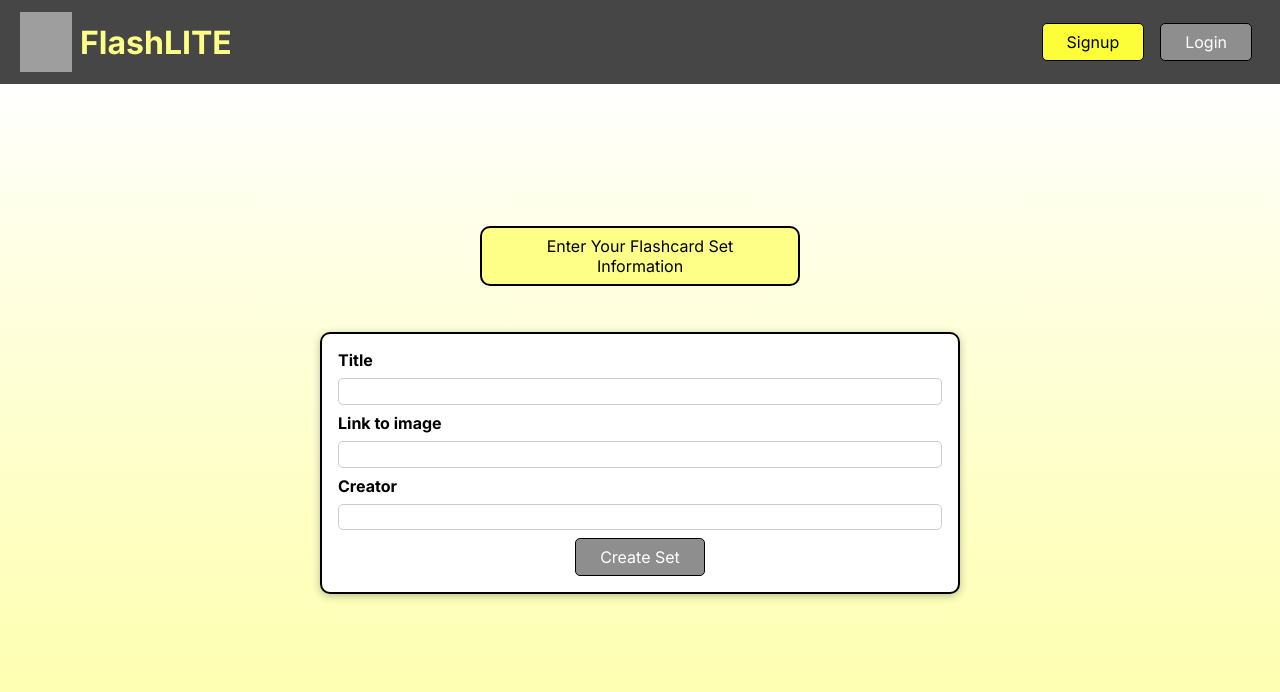
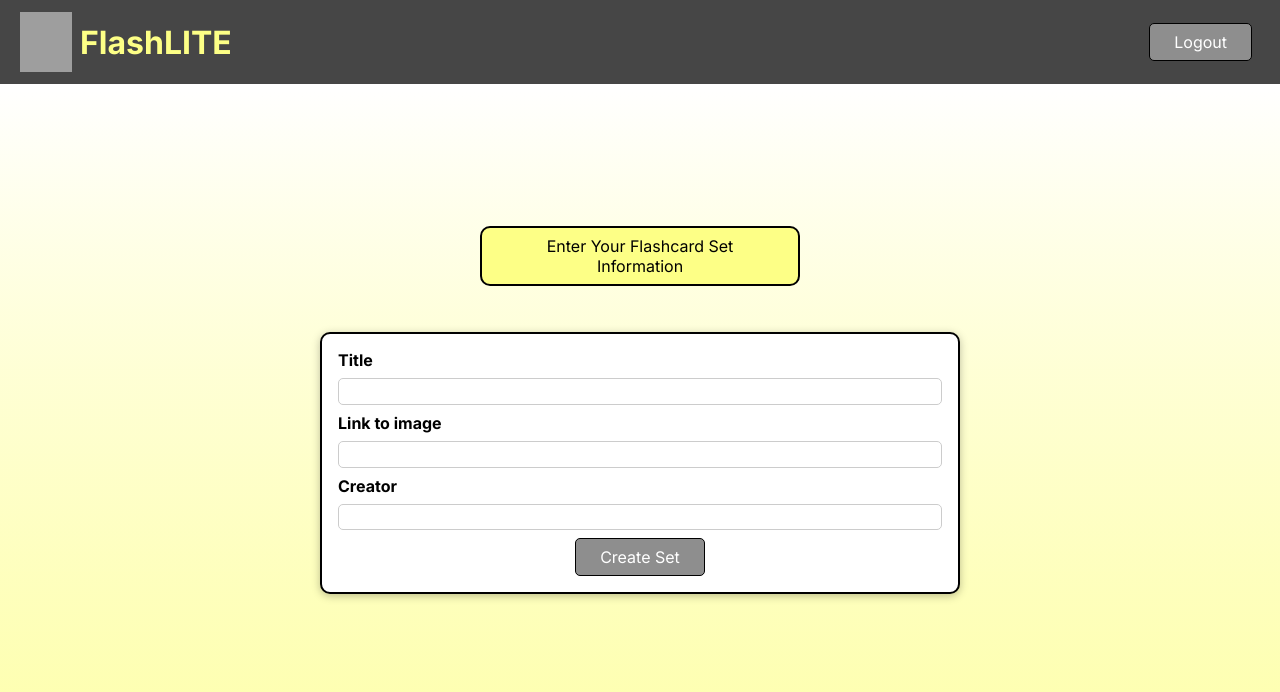
Before and after one commit to mrpeanutma/flashlite-notetaking, a Next.js app: page /create-set in a window 1280 px wide. Shown: the top 692 px of the page. Built offline with nearby package versions, Linux system fonts and the light colour scheme; grey boxes are pictures that could not be loaded.

Commit message:
fixed login/logout differences

```diff
--- a/app/create-set/page.js
+++ b/app/create-set/page.js
@@ -10,7 +10,7 @@ function Home() {
 
   return (
     <div className='page'>
-        <Hdr />
+        <Hdr signedIn={true}/>
         <AddSet />
     </div>
   );
--- a/app/flashlite-components/SetList.js
+++ b/app/flashlite-components/SetList.js
@@ -31,7 +31,7 @@ function SetList({items, signedIn}) {
     } else {
         return (
             <div>
-                <Card className="sets">
+                {/* <Card className="sets"> */}
                 <ul>
                     {items.map((set) => (
                         <Set
@@ -43,7 +43,7 @@ function SetList({items, signedIn}) {
                         />
                     ))}
                 </ul>
-                </Card>
+                {/* </Card> */}
             </div>
         );
     }
```
